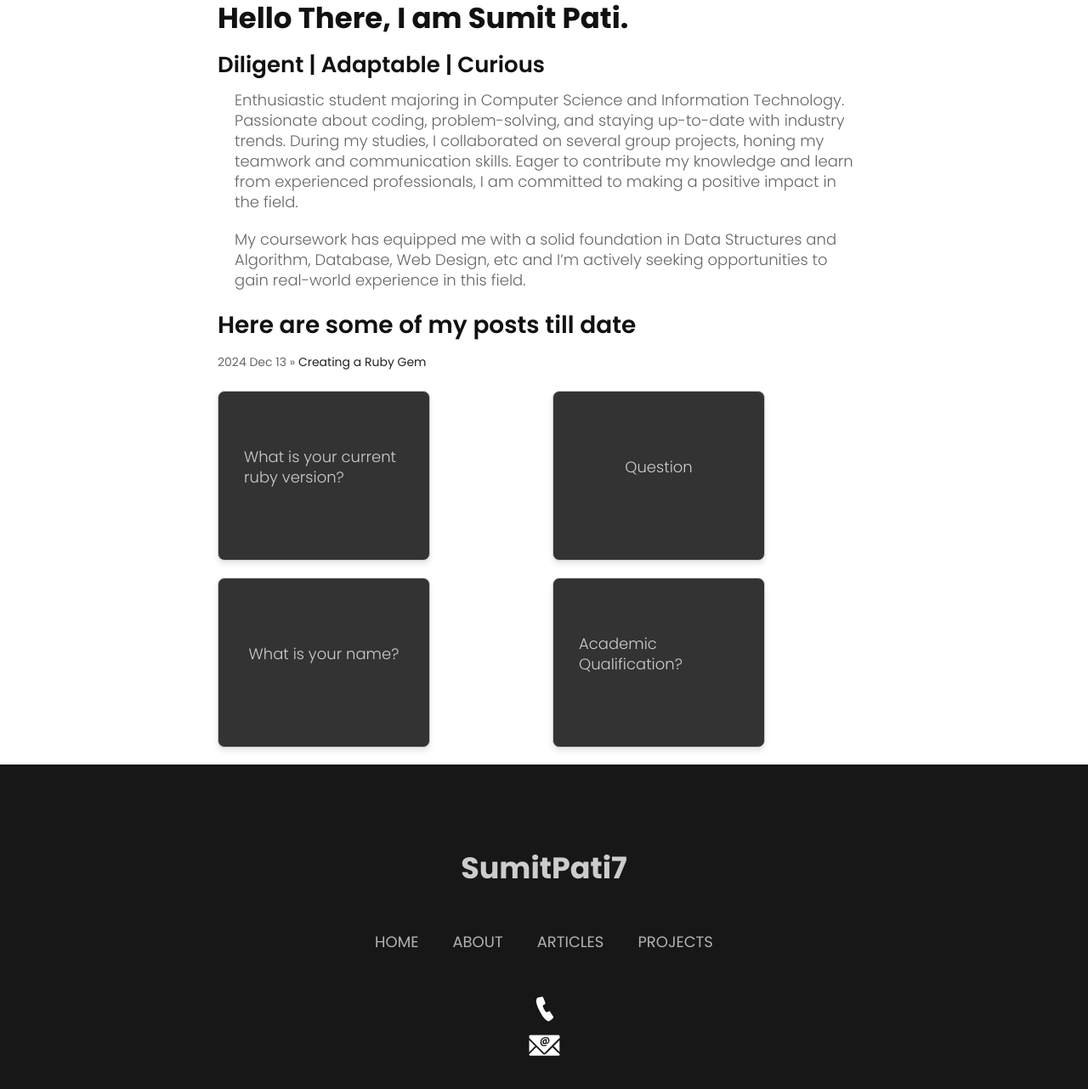
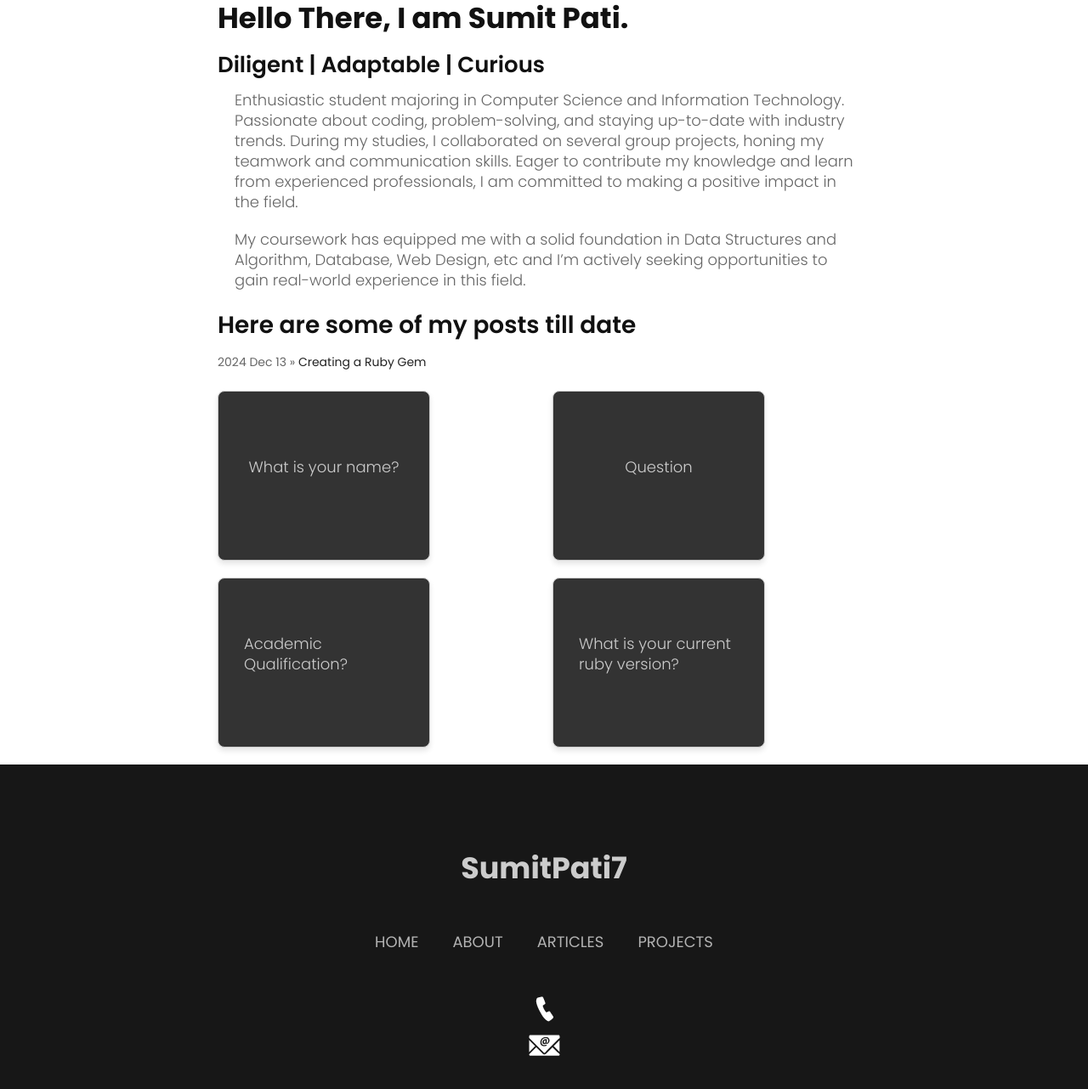
Before and after one commit to sumitpati7/blog, a Jekyll site: the page built from index.md, in a window 1280 px wide, cut to the strip 83-1384 px from the top of the page. Shown: the top 1282 px of the strip at 85% size. Built offline with Jekyll 4.4.1, drawn with Linux system fonts in a browser that asks for light colours; nearby versions of some CDN libraries; some web fonts are replaced; comment, search, counter and statistics services are not loaded.

Commit message:
auto commit

```diff
--- a/index.md
+++ b/index.md
@@ -2,17 +2,17 @@
 layout: default
 title: SumitPati7
 flashcards:
-  - question: What is your current ruby version?
-    answer: 3\.3.4
+  - question: What is your name?
+    answer: My name is **Sumit Pati**.
 
   - question: Question
     answer: Answer
 
-  - question: What is your name?
-    answer: My name is **Sumit Pati**.
-
   - question: Academic Qualification?
     answer: Bachelor in CSIT
+
+  - question: What is your current ruby version?
+    answer: 3\.3.4
 
 ---
 # Hello There, I am Sumit Pati.
```
